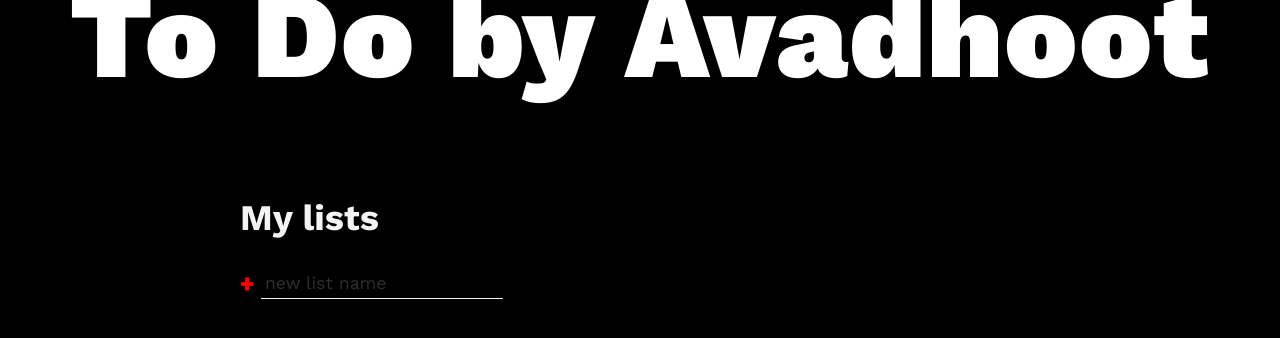
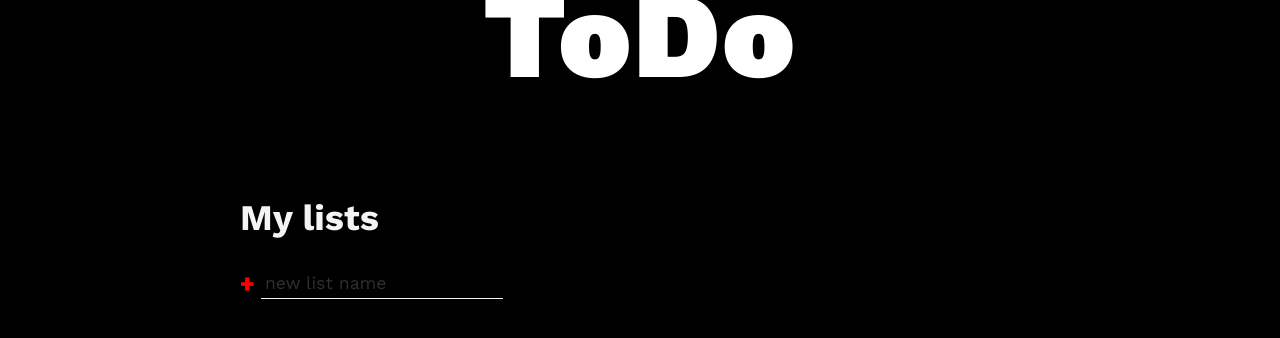
Before and after one commit to avadhoot2008/todobyavadhoot, a website: page index.html in a window 1280 px wide. Drawn offline with nearby package versions, Linux system fonts and the light colour scheme.

Commit message:
Update index.html

```diff
--- a/index.html
+++ b/index.html
@@ -4,7 +4,7 @@
     <meta charset="UTF-8" />
     <meta name="viewport" content="width=device-width, initial-scale=1.0" />
     <meta http-equiv="X-UA-Compatible" content="ie=edge" />
-    <title>School list</title>
+    <title>Todo app</title>
     <link
       href="https://fonts.googleapis.com/css?family=Work+Sans:300,400,700,900&display=swap"
       rel="stylesheet"
@@ -14,7 +14,7 @@
   </head>
 
   <body style="background-color:black;">
-    <h1 class="title">To Do by Avadhoot</h1>
+    <h1 class="title">ToDo</h1>
     <div class="all-tasks">
       <h2 class="task-list-title">My lists</h2>
       <ul class="task-list" data-lists></ul>
```
